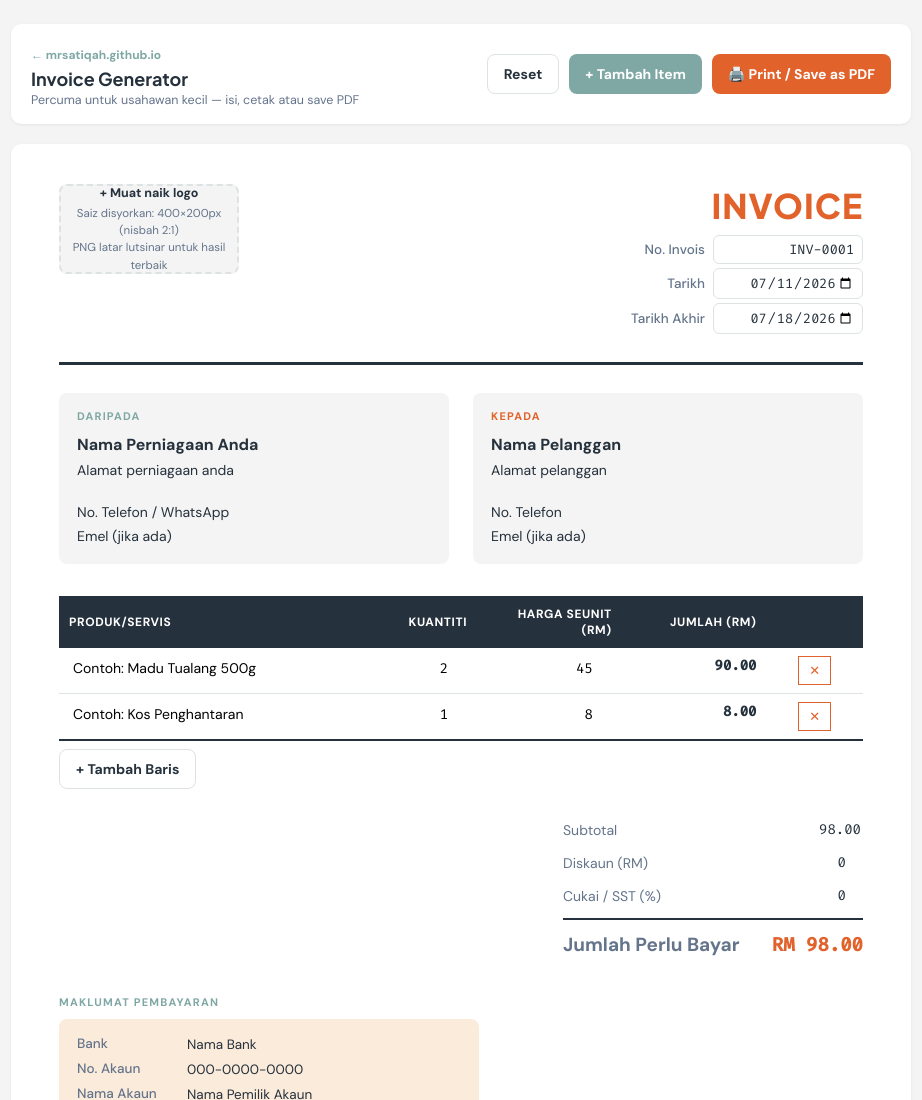
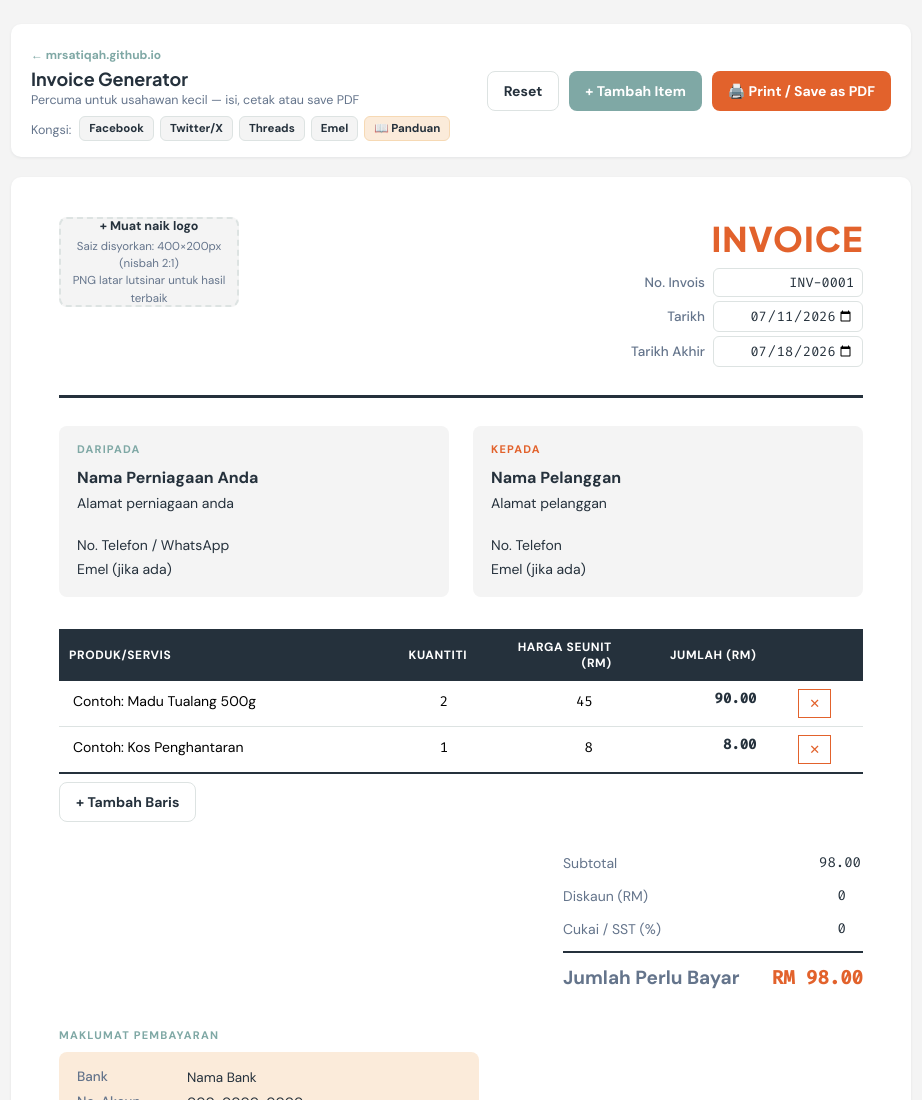
Before and after one commit to mrsatiqah/free-invoice-generator, a plain HTML site: page index.html in a window 1280 px wide. Shown: the top 1100 px of the page, without its empty margins (179-1101 px from the left). Drawn offline with Linux system fonts and the light colour scheme.

Commit message:
Update index.html

```diff
--- a/index.html
+++ b/index.html
@@ -84,6 +84,34 @@
     margin-bottom:4px;
   }
   .home-link:hover{color:var(--orange); text-decoration:underline;}
+  .share-row{
+    display:flex;
+    flex-wrap:wrap;
+    align-items:center;
+    gap:6px;
+    margin-top:8px;
+  }
+  .share-label{
+    font-size:11.5px;
+    color:var(--muted);
+    font-weight:500;
+    margin-right:2px;
+  }
+  .share-btn{
+    font-family:'DM Sans', sans-serif;
+    font-size:11.5px;
+    font-weight:600;
+    color:var(--navy);
+    text-decoration:none;
+    background:var(--gray-bg);
+    border:1px solid var(--border);
+    border-radius:6px;
+    padding:4px 9px;
+    transition:background .15s ease, color .15s ease;
+  }
+  .share-btn:hover{background:var(--sage); color:#fff; border-color:var(--sage);}
+  .share-btn.guide-btn{background:var(--cream-1); border-color:var(--cream-2); color:var(--navy);}
+  .share-btn.guide-btn:hover{background:var(--orange); color:#fff; border-color:var(--orange);}
   .btn{
     font-family:'DM Sans', sans-serif;
     font-weight:700;
@@ -432,6 +460,14 @@
     <a href="https://mrsatiqah.github.io" class="home-link">← mrsatiqah.github.io</a>
     <div>Invoice Generator</div>
     <span>Percuma untuk usahawan kecil — isi, cetak atau save PDF</span>
+    <div class="share-row">
+      <span class="share-label">Kongsi:</span>
+      <a href="https://www.facebook.com/sharer/sharer.php?u=https%3A%2F%2Fmrsatiqah.github.io%2Ffree-invoice-generator%2F" target="_blank" rel="noopener" class="share-btn" title="Kongsi ke Facebook">Facebook</a>
+      <a href="https://twitter.com/intent/tweet?url=https%3A%2F%2Fmrsatiqah.github.io%2Ffree-invoice-generator%2F&text=Invoice%20generator%20percuma%20untuk%20usahawan%20kecil%20%E2%80%94%20cuba%20sekarang!" target="_blank" rel="noopener" class="share-btn" title="Kongsi ke Twitter/X">Twitter/X</a>
+      <a href="https://www.threads.net/intent/post?text=Invoice%20generator%20percuma%20untuk%20usahawan%20kecil%20%E2%80%94%20cuba%20sekarang!%20https%3A%2F%2Fmrsatiqah.github.io%2Ffree-invoice-generator%2F" target="_blank" rel="noopener" class="share-btn" title="Kongsi ke Threads">Threads</a>
+      <a href="mailto:?subject=Invoice%20Generator%20Percuma&body=Hai%2C%20saya%20nak%20kongsi%20invoice%20generator%20percuma%20ni%20untuk%20usahawan%20kecil%3A%20https%3A%2F%2Fmrsatiqah.github.io%2Ffree-invoice-generator%2F" class="share-btn" title="Kongsi melalui Emel">Emel</a>
+      <a href="https://mrsatiqah.github.io/panduan-invoice-generator/" target="_blank" rel="noopener" class="share-btn guide-btn" title="Panduan guna Invoice Generator">📖 Panduan</a>
+    </div>
   </div>
   <div style="display:flex; gap:10px; flex-wrap:wrap;">
     <button class="btn btn-ghost" onclick="resetAll()">Reset</button>
```
